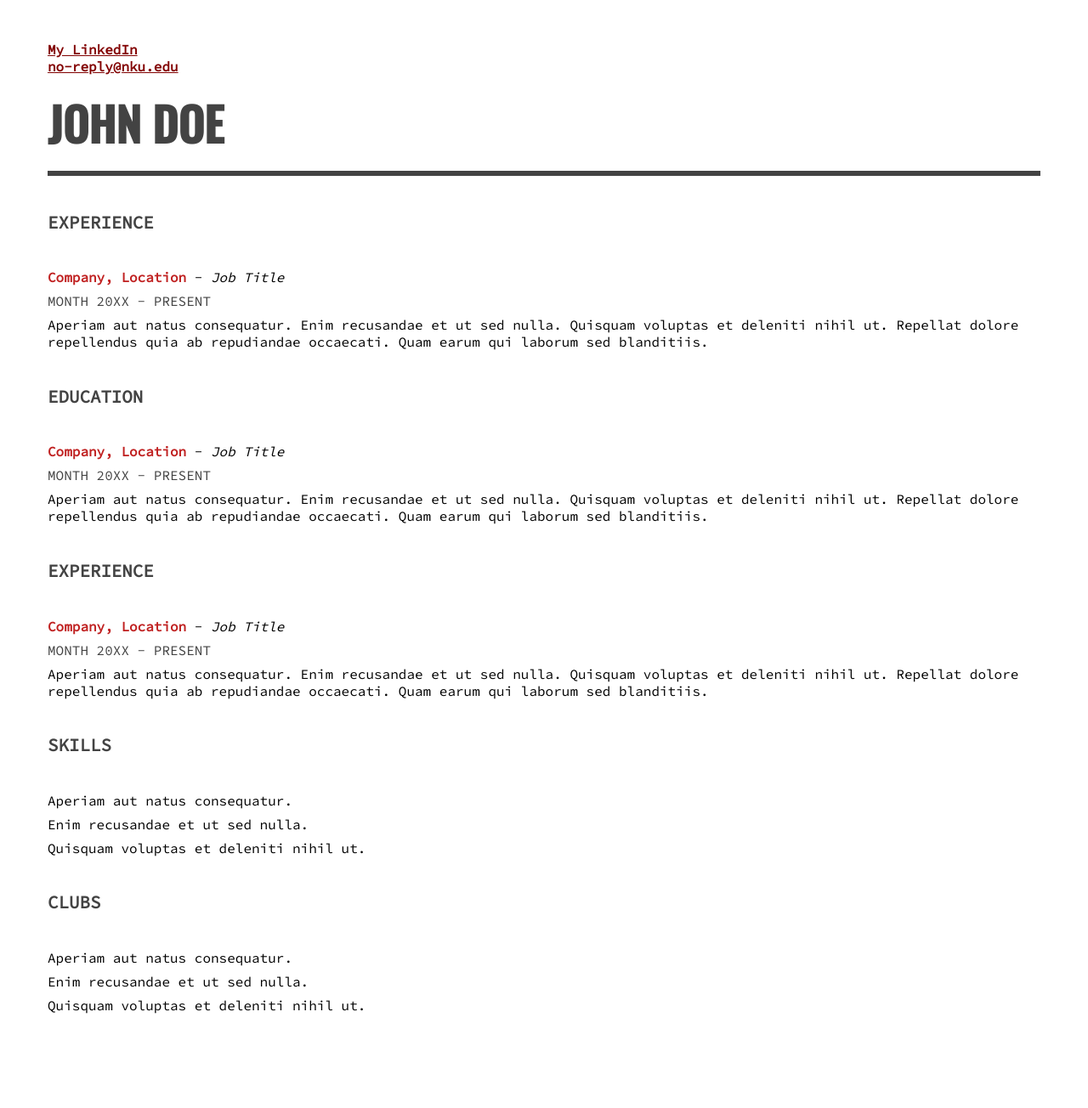
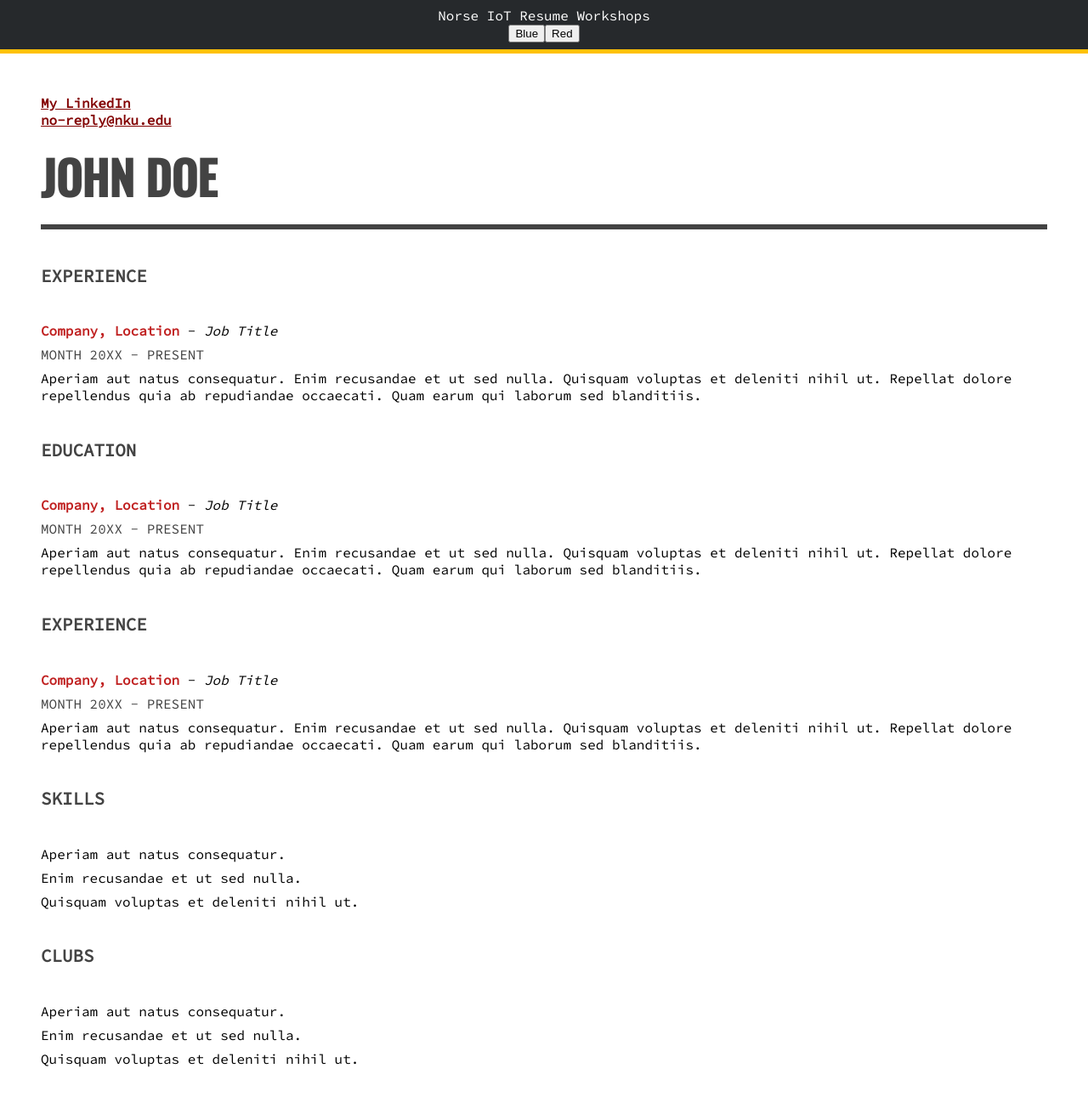
Before and after one commit to Norse-IoT/Website-Workshops, a PHP site: page / in a window 1280 px wide. Shown: the whole page at 85% size. Before the commit the page ends 1193 px from the top, so only its background shows below. Run offline with PHP 8.4, Linux system fonts and the light colour scheme.

Commit message:
Add style switcher widget

```diff
--- a/Resume/blue.css
+++ b/Resume/blue.css
@@ -51,3 +51,6 @@ header, #contact-side {
 .company {
     font-weight: bold;
 }
+body {
+    margin: 0;
+}
--- a/Resume/index.html
+++ b/Resume/index.html
@@ -2,9 +2,12 @@
 <html lang="en">
     <head>
         <title>John Doe - Resume</title>
-        <link rel="stylesheet" href="red.css">
+        <link class="red" rel="stylesheet" href="red.css">
     </head>
     <body>
+        <!--STYLE SWITCHER BEGIN-->
+        <nav style="text-align: center;background: #26292c;color: white;border-bottom: #ffc107 5px solid;padding: .5em;"></nav><script src="restyle.js"></script>
+        <!--STYLE SWITCHER BEGIN-->
         <main>
             <div id="main-1">
                 <div id="contact-top">
--- a/Resume/red.css
+++ b/Resume/red.css
@@ -1,7 +1,8 @@
 @import url('https://fonts.googleapis.com/css2?family=Oswald:wght@500&family=Source+Code+Pro&display=swap');
 
-html {
+body {
     font-family: 'Source Code Pro', sans-serif;
+    margin: 0;
 }
 
 header h1, header h2 {
--- /dev/null
+++ b/Resume/restyle.js
@@ -0,0 +1,15 @@
+let style = [
+    {name:"Blue", link:"blue.css"},
+    {name:"Red", link:"red.css"}
+    ]
+
+window.addEventListener("load", function(){
+    document.querySelector("nav").innerHTML = `<div>Norse IoT Resume Workshops</div><div id="projects"></div>`
+    style.forEach(function(css) {
+        document.querySelector("#projects").innerHTML += `<button onclick="changeStyle('${css.link}')">${css.name}</button>`
+    })
+});
+
+function changeStyle(style) {
+    document.querySelector("link").href = style
+}
```
